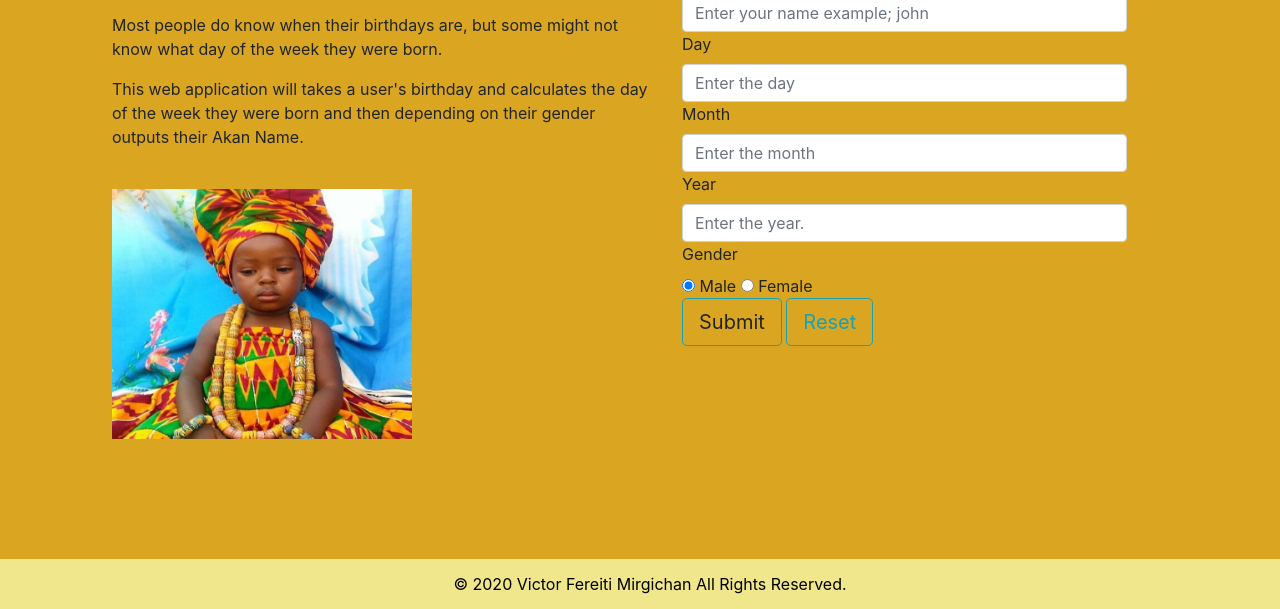
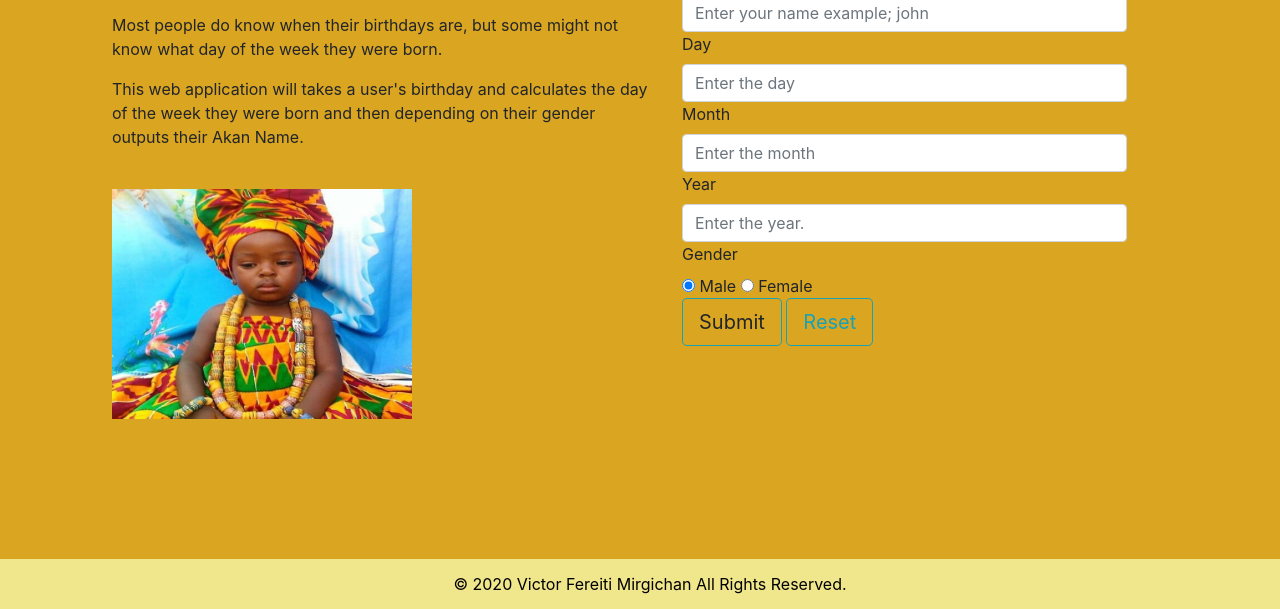
Before and after one commit to victor-mirgichan/Akan-name, a plain HTML site: page index.html in a window 1280 px wide. Shown: the part 191-800 px from the top of the page. Drawn offline with Linux system fonts and the light colour scheme.

Commit message:
resized image heght in index.htm and mde changed in readme

```diff
--- a/index.html
+++ b/index.html
@@ -19,7 +19,7 @@
                     born. </P>
                 <P>This web application will takes a user's birthday and calculates the day of the week they were born
                     and then depending on their gender outputs their Akan Name. </P> <br>
-                    <img src="ghanababy.jpg" alt="image of Ghana child Baby"width="300" height="250">
+                    <img src="ghanababy.jpg" alt="image of Ghana child Baby"width="300" height="230">
             </div>
 
             <div class="col-md-5">
```
Also changed, not shown: 1 other file.
